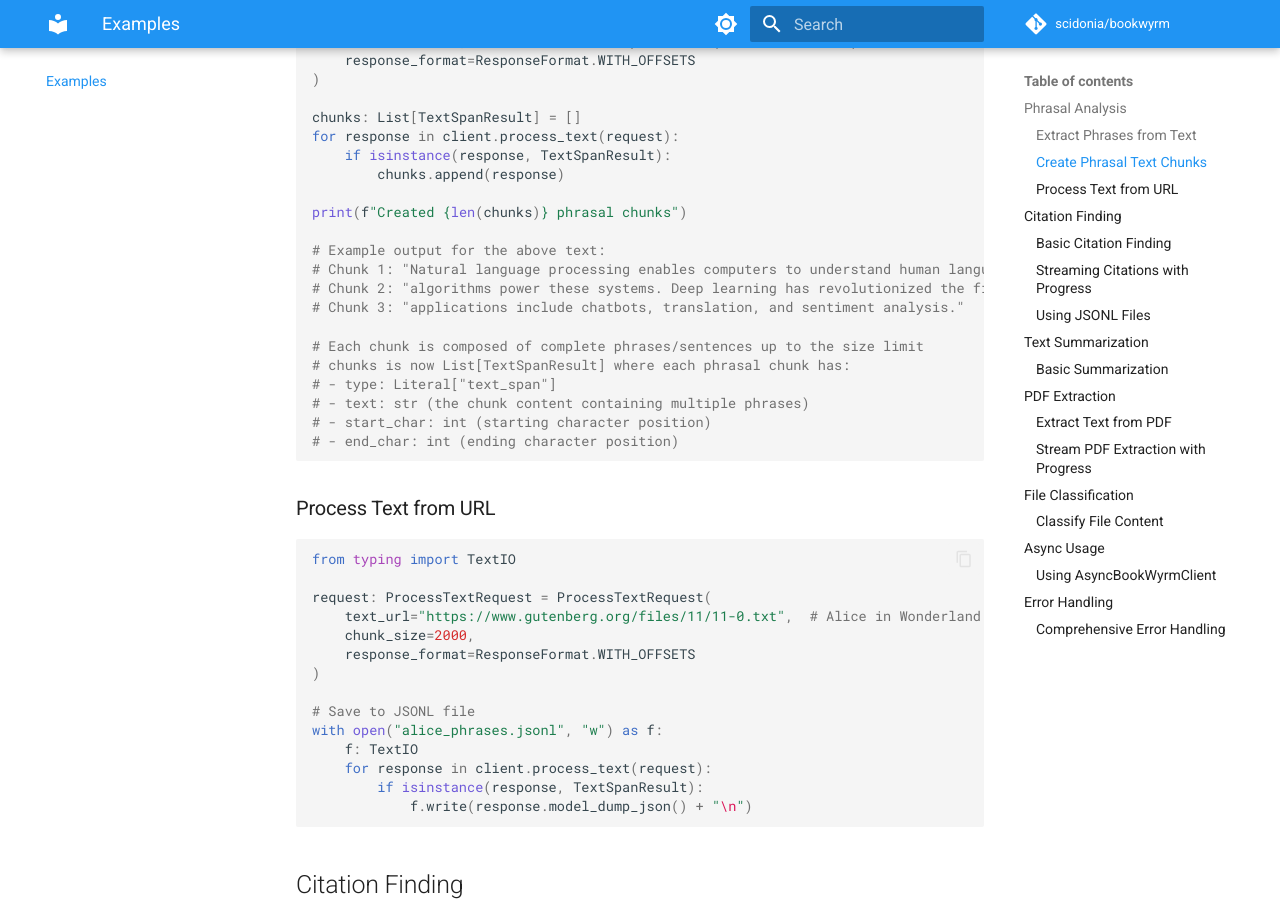
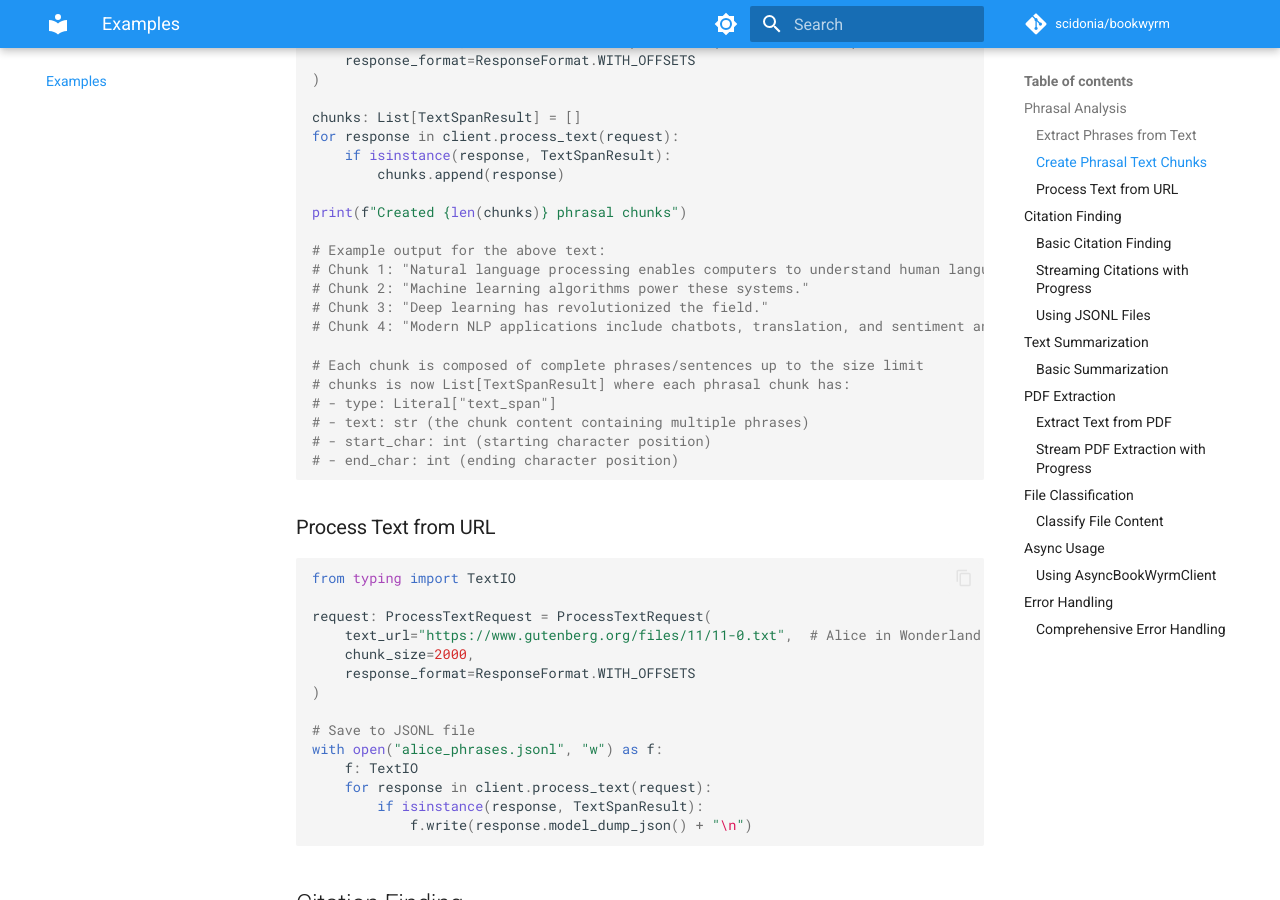
Before and after one commit to scidonia/bookwyrm-client, an MkDocs documentation site: the page built from docs/examples.md, in a window 1280 px wide and 900 px high, scrolled down 1267 px. Built offline with MkDocs 1.6.1 and Material for MkDocs 9.7.7, drawn with Linux system fonts in a browser that asks for light colours; comment, search, counter and statistics services are not loaded.

Commit message:
docs: update phrasal chunking example with complete sentences
Co-authored-by: aider (anthropic/claude-sonnet-4-20250514) <aider@aider.chat>

```diff
--- a/docs/examples.md
+++ b/docs/examples.md
@@ -66,9 +66,10 @@ for response in client.process_text(request):
 print(f"Created {len(chunks)} phrasal chunks")
 
 # Example output for the above text:
-# Chunk 1: "Natural language processing enables computers to understand human language. Machine learning"
-# Chunk 2: "algorithms power these systems. Deep learning has revolutionized the field. Modern NLP"
-# Chunk 3: "applications include chatbots, translation, and sentiment analysis."
+# Chunk 1: "Natural language processing enables computers to understand human language."
+# Chunk 2: "Machine learning algorithms power these systems."
+# Chunk 3: "Deep learning has revolutionized the field."
+# Chunk 4: "Modern NLP applications include chatbots, translation, and sentiment analysis."
 
 # Each chunk is composed of complete phrases/sentences up to the size limit
 # chunks is now List[TextSpanResult] where each phrasal chunk has:
```
